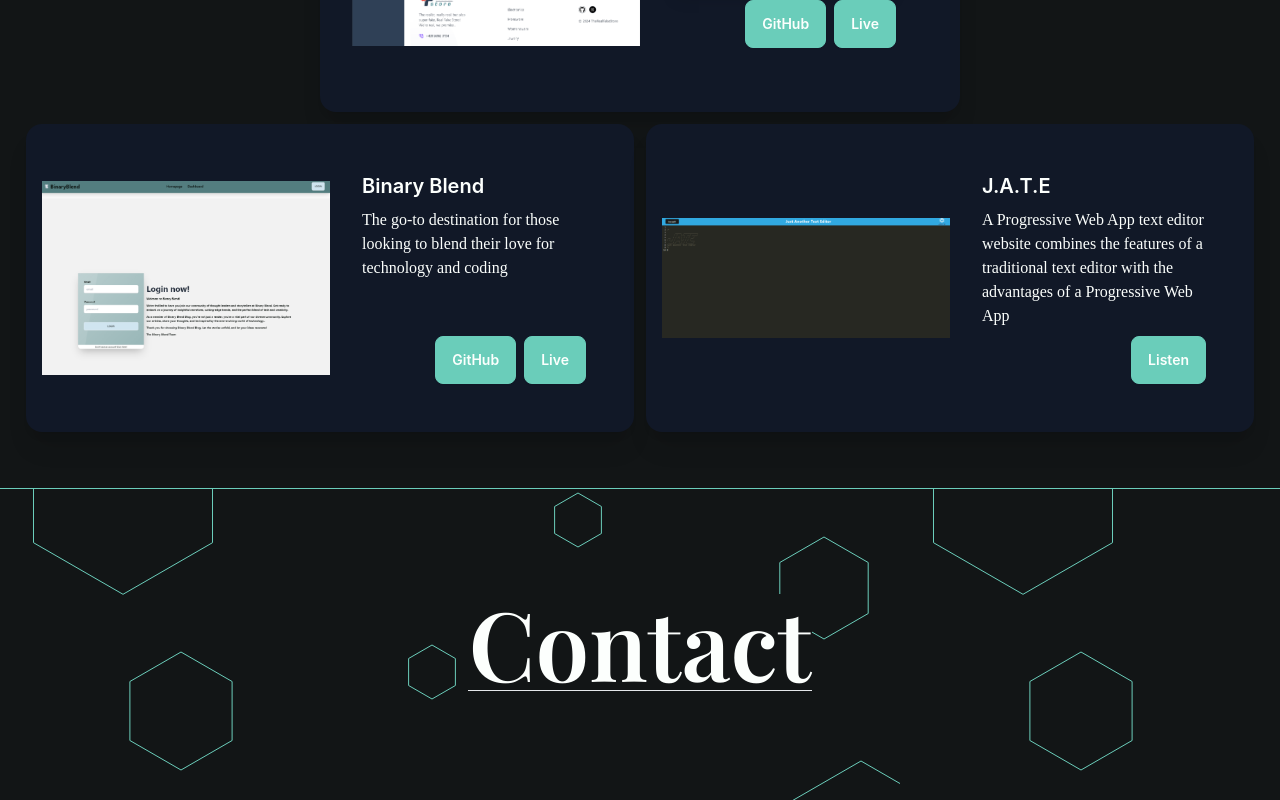
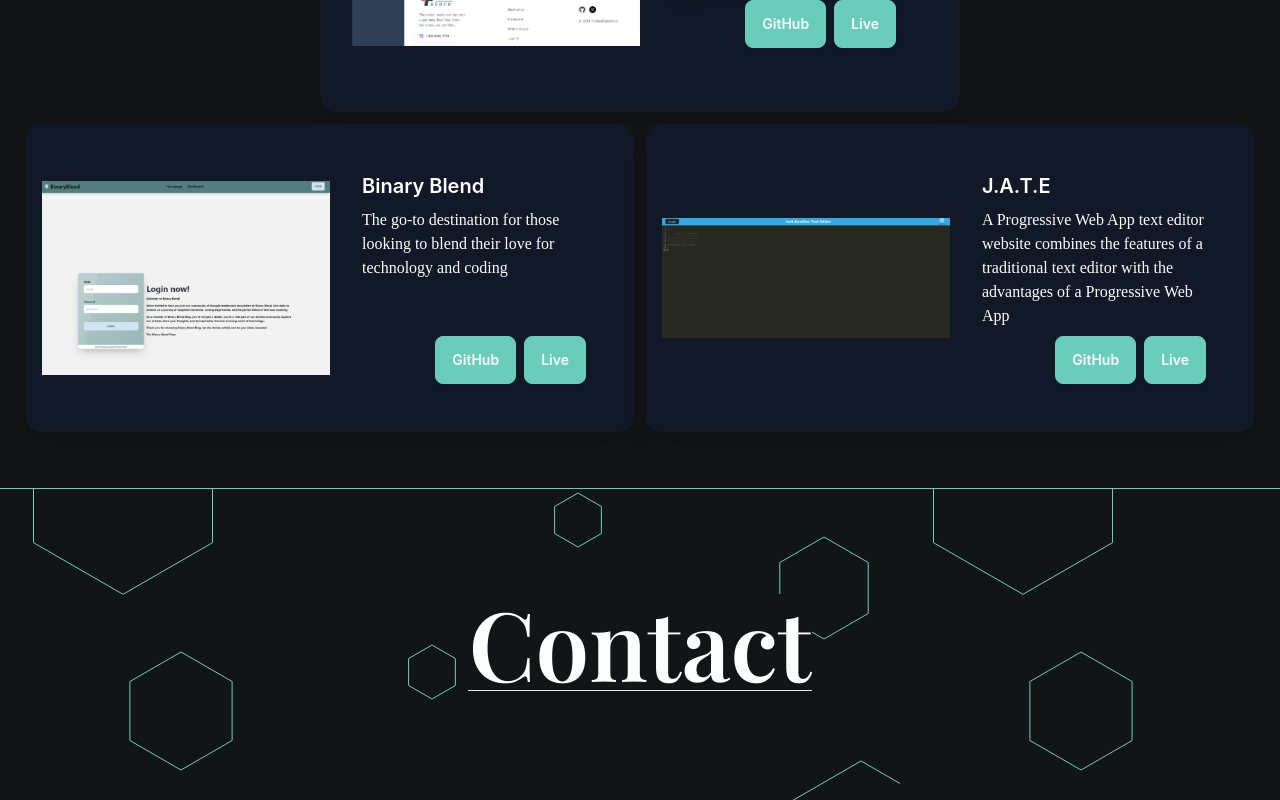
Before and after one commit to MScott-Dev/Portfolio, a React (Vite) app: page / in a window 1280 px wide. Shown: the part 2356-3156 px from the top of the page. Built offline with nearby package versions, Linux system fonts and the light colour scheme; a web font is replaced by a local one.

Commit message:
Added links to project tabs

```diff
--- a/src/pages/Projects.jsx
+++ b/src/pages/Projects.jsx
@@ -15,8 +15,12 @@ export default function ProjectsPage() {
                         <p className="text-Offwhite shadow-lg">Mock-up eCommerce shop that features a not-so-diverse selection of
                         clothes, accessories, and electronics</p>
                         <div className="card-actions justify-end">
-                            <button className="btn bg-teal border-teal text-Offwhite">GitHub</button>
-                            <button className="btn bg-teal border-teal text-Offwhite">Live</button>
+                            <a href="https://github.com/MScott-Dev/Fake-store">
+                                <button className="btn bg-teal border-teal text-Offwhite">GitHub</button>
+                            </a>
+                            <a href="https://boiling-harbor-15362-4fdcf0c8906a.herokuapp.com/">
+                                <button  className="btn bg-teal border-teal text-Offwhite">Live</button>
+                            </a>
                         </div>
                     </div>
                 </div>
@@ -27,8 +31,12 @@ export default function ProjectsPage() {
                         <h2 className="card-title text-Offwhite">Binary Blend</h2>
                         <p className="text-Offwhite">The go-to destination for those looking to blend their love for technology and coding</p>
                         <div className="card-actions justify-end">
-                            <button className="btn bg-teal border-teal text-Offwhite">GitHub</button>
-                            <button className="btn bg-teal border-teal text-Offwhite">Live</button>
+                            <a href="https://github.com/MScott-Dev/Tech-Blog-Website">
+                                <button className="btn bg-teal border-teal text-Offwhite">GitHub</button>
+                            </a>
+                            <a href="https://safe-escarpment-21778-aea97de29b07.herokuapp.com/">
+                                <button  className="btn bg-teal border-teal text-Offwhite">Live</button>
+                            </a>
                         </div>
                     </div>
                 </div>
@@ -40,7 +48,12 @@ export default function ProjectsPage() {
                         <p className="text-Offwhite">A Progressive Web App text editor website combines the features of a
                         traditional text editor with the advantages of a Progressive Web App</p>
                         <div className="card-actions justify-end">
-                            <button className="btn bg-teal border-teal text-Offwhite">Listen</button>
+                            <a href="https://github.com/MScott-Dev/Text-Editor">
+                                <button className="btn bg-teal border-teal text-Offwhite">GitHub</button>
+                            </a>
+                            <a href="https://just-another-text-editor-dfz1.onrender.com/">
+                                <button  className="btn bg-teal border-teal text-Offwhite">Live</button>
+                            </a>
                         </div>
                     </div>
                 </div>
```
